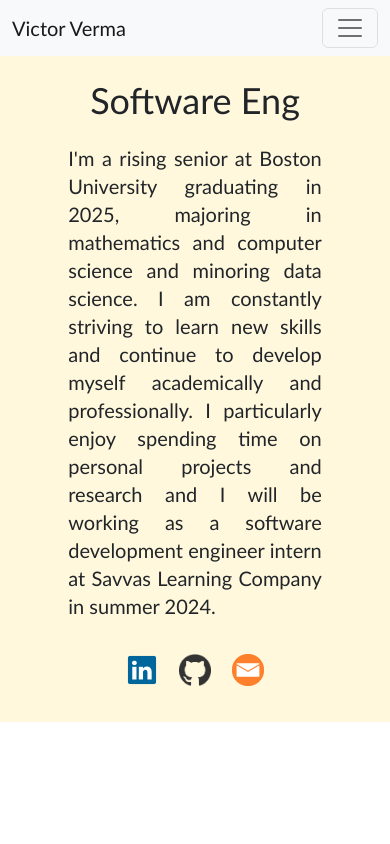
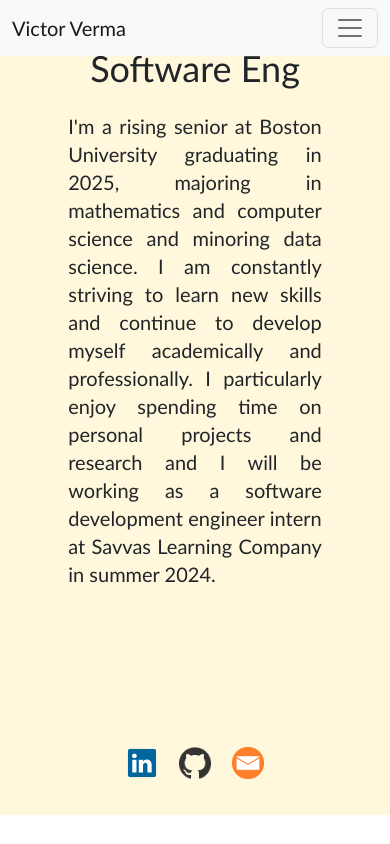
Before and after one commit to victorverma3/Portfolio, a React (Vite) app in the folder frontend/: page / in a window 390 px wide. Built offline with nearby package versions, Linux system fonts and the light colour scheme; no server answers.

Commit message:
fixed margins

```diff
--- a/frontend/src/pages/home/Home.tsx
+++ b/frontend/src/pages/home/Home.tsx
@@ -6,7 +6,7 @@ import HomeTitle from "../../components/HomeTitle";
 const Home = () => {
     return (
         <>
-            <div className="w-screen min-h-[80vh] mt-20 mb-[-125px] sm:mt-[110px] sm:mb-[-50px]">
+            <div className="w-screen min-h-[80vh] mt-12 sm:mt-[110px] sm:mb-[-50px]">
                 <HomeTitle />
                 <p className="w-[65vw] m-auto pt-6 text-xl text-justify sm:w-[60vw] sm:text-2xl sm:mb-12 2xl:text-3xl">
                     I'm a rising senior at Boston University graduating in 2025,
```
